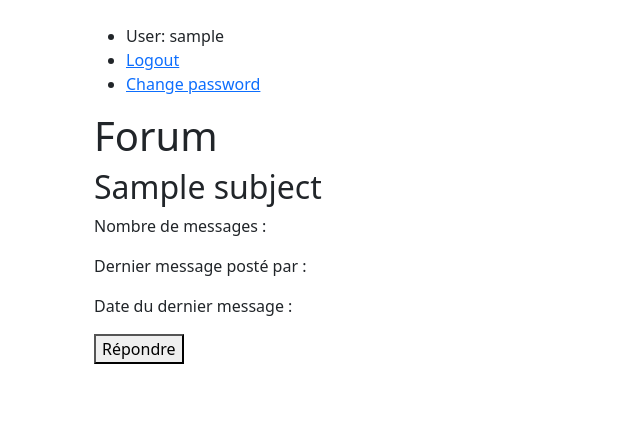
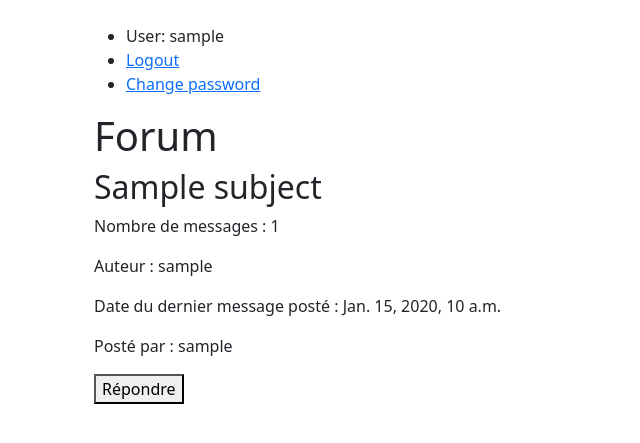
Before and after one commit to Jeannnne/pton1_jennifer_ter, a Django app: page /forum/subjects/ in a window 1280 px wide. Shown: the top 443 px of the page, without its empty margins (0-640 px from the left). Run offline with Django 4.2, Linux system fonts and the light colour scheme; a user stored in the database is signed in; tables that the repository leaves empty hold one stand-in row (values such as "Sample post"); some libraries are stand-ins or nearby versions.

Commit message:
Subjects view page is done and refacto !

```diff
--- a/forum/models.py
+++ b/forum/models.py
@@ -12,6 +12,8 @@ class Subject(models.Model):
     is_open = models.BooleanField(default=True)
     author = models.ForeignKey(Collaborator, on_delete=models.CASCADE)
 
+    last_updated_at = models.DateTimeField(auto_now=True)
+
     def __str__(self):
         return self.title
 
--- a/forum/views.py
+++ b/forum/views.py
@@ -10,6 +10,26 @@ class SubjectListView(LoginRequiredMixin, ListView):
     model = Subject
     template_name = 'forum/home.html'
     context_object_name = 'subjects'
+
+    def get_queryset(self):
+        return Subject.objects.all().order_by('last_updated_at')
+
+    def get_context_data(self, *, object_list=None, **kwargs):
+        context = super().get_context_data(**kwargs)
+        ordered_messages = CustomMessage.objects.all().order_by('-created_at')
+        subjects = Subject.objects.all().order_by('-created_at')
+
+        context_messages = []
+
+        for subject in subjects:
+            subject_messages = ordered_messages.filter(subject_id=subject.id).order_by('-created_at')
+            tuple = (subject.id, subject_messages.count(), subject_messages.first())
+
+            context_messages.append(tuple)
+
+        context['context_messages'] = context_messages
+
+        return context
 
 
 class SubjectDetailView(LoginRequiredMixin, DetailView):
@@ -38,6 +58,11 @@ class MessageCreateView(LoginRequiredMixin, CreateView):
     def form_valid(self, form):
         author = self.request.user
         form.instance.author = author
+
+        # Update the date of the last message
+        subject = Subject.objects.get(id=self.kwargs['pk'])
+        subject.save()
+
         form.instance.subject_id = self.kwargs['pk']
 
         return super().form_valid(form)
--- a/templates/forum/home.html
+++ b/templates/forum/home.html
@@ -5,23 +5,22 @@
 {% endblock %}
 
 {% block content %}
-    {% for subject in object_list %}
+    {% for subject in subjects %}
         <h2>{{ subject.title }}</h2>
 
         {% if not subject.is_open %}
             <span style="color: red;">Fermé</span>
         {% endif %}
 
-        {% for message in subject.message_set.all %}
-            <p>{{ message.content }}</p>
-            <p>Auteur : {{ message.author }}</p>
-            <p>Date de publication : {{ message.creation_date }}</p>
+        {% for message_tuple in context_messages %}
+            {% if message_tuple.0 == subject.id %}
+                <p>Nombre de messages : {{ message_tuple.1 }}</p>
+                <p>Auteur : {{ subject.author }}</p>
+
+                <p>Date du dernier message posté : {{ message_tuple.2.created_at }}</p>
+                <p>Posté par : {{ message_tuple.2.author }}</p>
+            {% endif %}
         {% endfor %}
-
-        <p>Nombre de messages : {{ subject.message_set.count }}</p>
-
-        <p>Dernier message posté par : {{ subject.message_set.last.author }}</p>
-        <p>Date du dernier message : {{ subject.message_set.last.creation_date }}</p>
 
         {% if subject.is_open %}
             <form action="{% url 'message_create' subject.pk %}" method="post">
@@ -30,5 +29,6 @@
                 <button type="submit">Répondre</button>
             </form>
         {% endif %}
+
     {% endfor %}
 {% endblock %}
```
